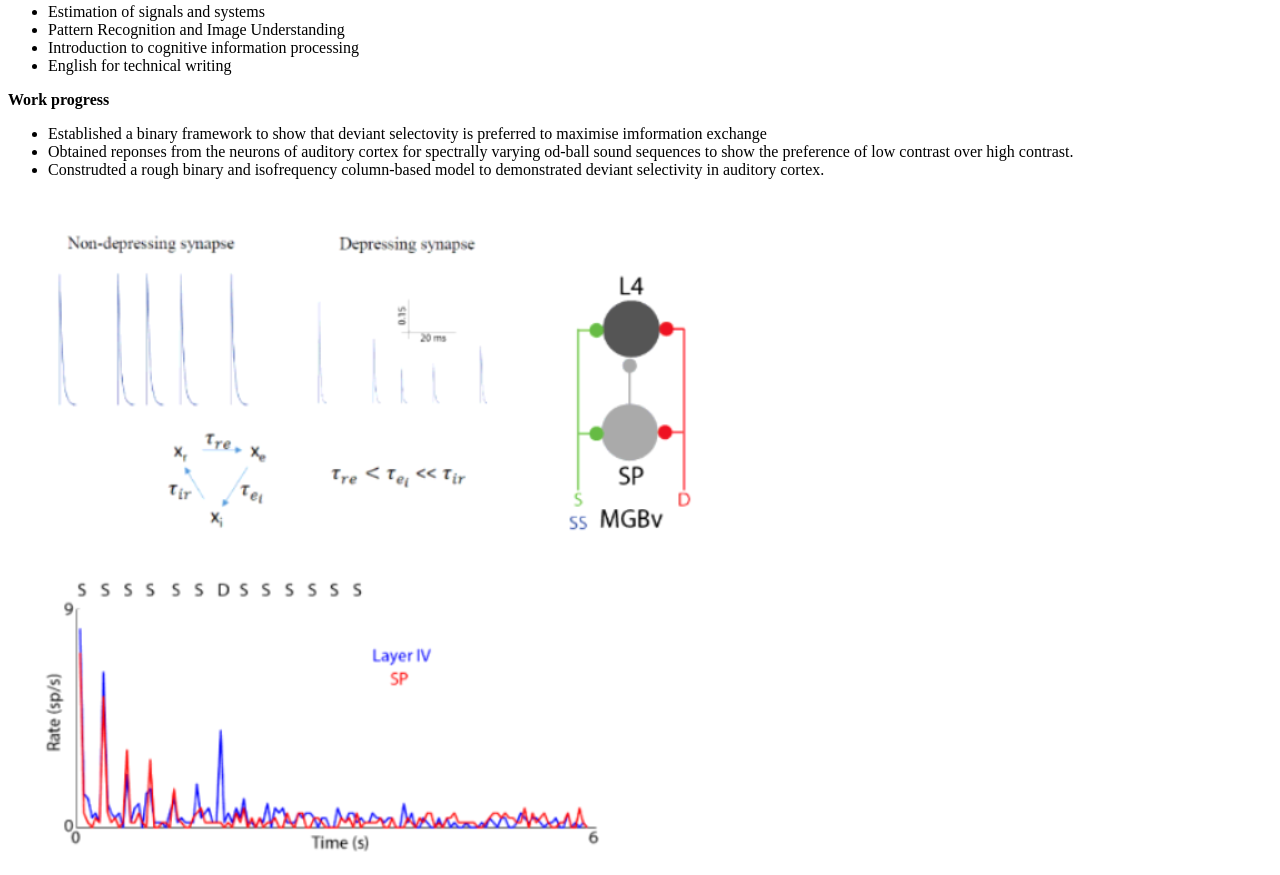
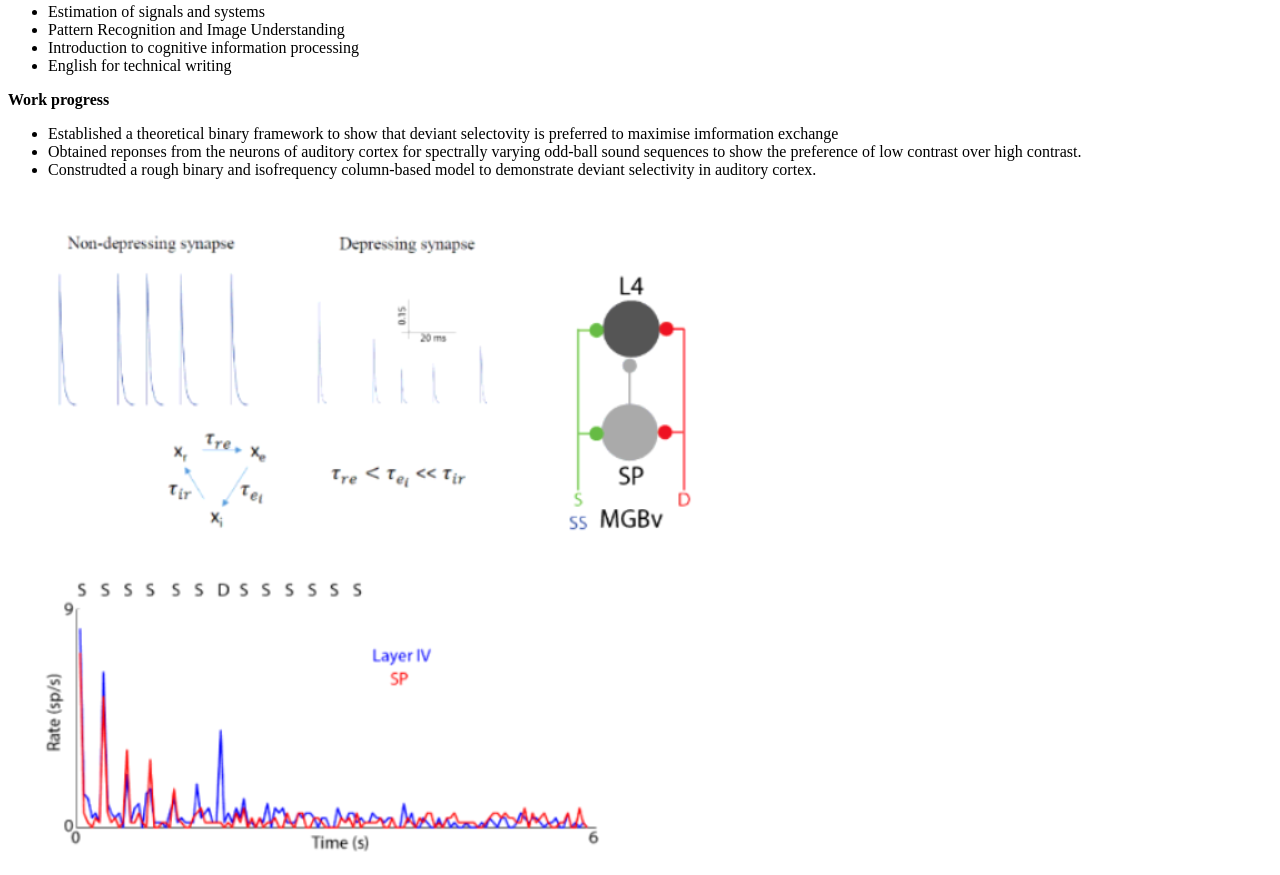
Before and after one commit to adarsh-mukesh/adarsh-mukesh.github.io, a plain HTML site: page index.html in a window 1280 px wide. Shown: the part 1215-2090 px from the top of the page. Drawn offline with Linux system fonts and the light colour scheme.

Commit message:
Update index.html

```diff
--- a/index.html
+++ b/index.html
@@ -101,9 +101,9 @@
   <p> <b> Work progress </b>
     <br>
     <ul>
-      <li> Established a binary framework to show that deviant selectovity is preferred to maximise imformation exchange </li>
-      <li> Obtained reponses from the neurons of auditory cortex for spectrally varying od-ball sound sequences to show the preference of low contrast over high contrast. </li>
-      <li> Construdted a rough binary and isofrequency column-based model to  demonstrated deviant selectivity in auditory cortex. </li>
+      <li> Established a theoretical binary framework to show that deviant selectovity is preferred to maximise imformation exchange </li>
+      <li> Obtained reponses from the neurons of auditory cortex for spectrally varying odd-ball sound sequences to show the preference of low contrast over high contrast. </li>
+      <li> Construdted a rough binary and isofrequency column-based model to  demonstrate deviant selectivity in auditory cortex. </li>
      </ul>
       <br>
   </p>
```
